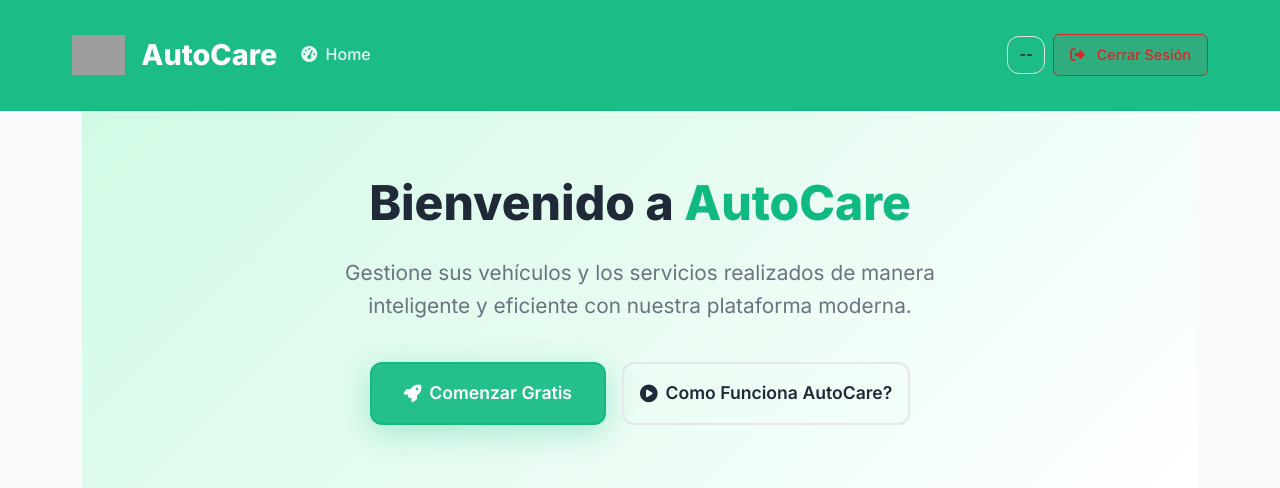
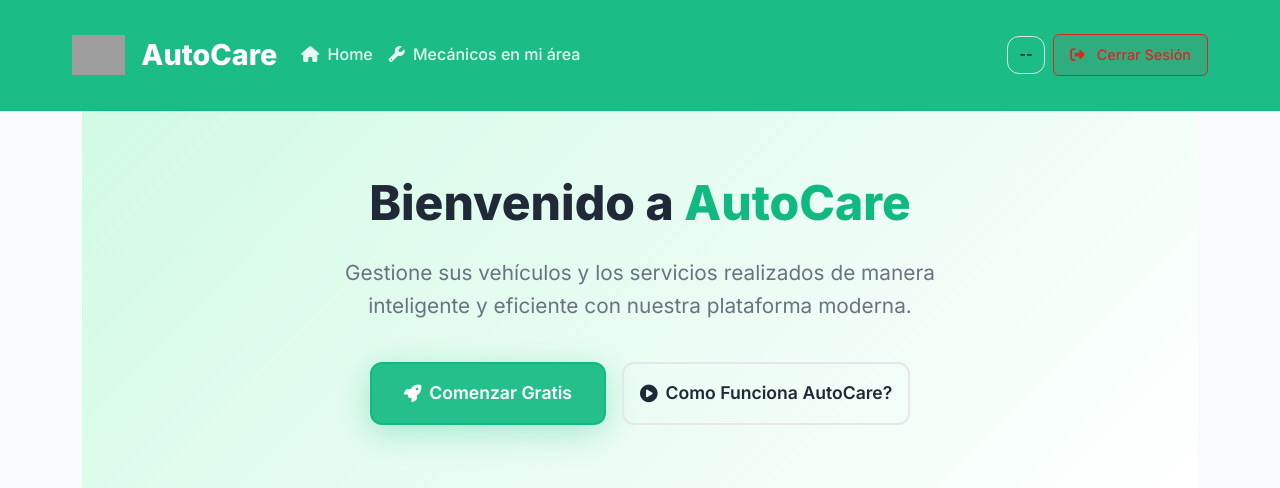
Before and after one commit to d75324/autocare3DO, a Django app: page / in a window 1280 px wide. Shown: the top 488 px of the page. Run offline with Django 5.2, Linux system fonts and the light colour scheme; the visitor is signed in with stand-in values (Sample User, id 1); data comes from the database, SQL or seed files in the repository; data that the repository does not hold is empty; grey boxes are pictures that could not be loaded.

```diff
--- a/templates/navbar.html
+++ b/templates/navbar.html
@@ -12,7 +12,12 @@
 
   <div class="container-fluid" style="max-width: 1200px; margin: 0 auto; padding: 0 2rem;">
     <!-- Logo -->
-    <a class="navbar-brand d-flex align-items-center" href="{% if user.is_authenticated %}{% url 'profile' %}{% else %}{% url 'home' %}{% endif %}">
+    <a class="navbar-brand d-flex align-items-center" href="
+    {% if user.is_authenticated %}
+    	{% url 'profile' %}
+    {% else %}{% url 'home' %}
+    	{% endif %}
+    ">
       <img src="{% static 'your_app/img/logoautos.png' %}" alt="AutoCare" style="height: 40px; margin-right: 0.5rem;" onerror="this.style.display='none'; this.nextElementSibling.style.display='inline';">
       <i class="fas fa-car" style="display: none;"></i>
       <span class="navbar-brand-text">AutoCare</span>
@@ -27,43 +32,26 @@
     <div class="collapse navbar-collapse" id="navbarNav">
       <ul class="navbar-nav me-auto">
         {% if user.is_authenticated %}
+          <!-- Inicio/Home para todos los usuarios autenticados -->
           <li class="nav-item">
             <a class="nav-link" href="{% url 'profile' %}">
-              <i class="fas fa-tachometer-alt me-1"></i>
+              <i class="fas fa-home me-1"></i>
               Home
             </a>
           </li>
-          <!-- Add more authenticated navigation items here -->
+
+          <!-- SOLO visible si está autenticado Y es particular -->
           {% if user.profile.is_particular %}
-            <!--
             <li class="nav-item">
-              <a class="nav-link" href="#">
-                <i class="fas fa-car me-1"></i>
-                Mis Vehículos
+              <a class="nav-link" href="{% url 'mechanics' %}">
+                <i class="fas fa-wrench me-1"></i>
+                Mecánicos en mi área
               </a>
             </li>
-            <li class="nav-item">
-              <a class="nav-link" href="#">
-                <i class="fas fa-tools me-1"></i>
-                Servicios
-              </a>
-            </li> -->
-          {% elif user.profile.is_mechanic %}
-          <!--
-          <li class="nav-item">
-              <a class="nav-link" href="#">
-                <i class="fas fa-wrench me-1"></i>
-                Trabajos
-              </a>
-            </li>
-            <li class="nav-item">
-              <a class="nav-link" href="#">
-                <i class="fas fa-users me-1"></i>
-                Clientes
-              </a>
-            </li>-->
           {% endif %}
+
         {% else %}
+          <!-- Menú para visitantes sin autenticar -->
           <li class="nav-item">
             <a class="nav-link" href="{% url 'home' %}">
               <i class="fas fa-home me-1"></i>
@@ -79,11 +67,11 @@
           <li class="nav-item">
             <a class="nav-link smooth-scroll" href="#benefits">
               <i class="fas fa-question-circle me-1"></i>
-              ¿Por que AutoCare?
+              ¿Por qué AutoCare?
             </a>
           </li>
           <li class="nav-item">
-            <a class="nav-link smooth-scroll" href="{% url 'mechanics' %}">
+            <a class="nav-link" href="{% url 'mechanics' %}">
               <i class="fas fa-wrench me-1"></i>
                 Mecanicos
             </a>
@@ -91,24 +79,14 @@
         {% endif %}
       </ul>
 
-
-
-
-
-
-
       <!-- Right side buttons -->
       <div class="d-flex align-items-center gap-2">
         {% if user.is_authenticated %}
-
-    <!-- Country Code Badge (Recuadro del País) -->
+          <!-- Country Code Badge -->
           <div class="country-badge border rounded px-2 py-1 d-inline-flex align-items-center justify-content-center text-uppercase fw-bold"
                title="País: {{ user.profile.country.name|default:'No especificado' }}"
                style="font-size: 0.85rem; letter-spacing: 0.5px; height: 38px; min-width: 38px;">
-
-      <!-- Mostramos las 2 letras del código de país (.code) o '--' si es None/vacío -->
             {{ user.profile.country.code|default:"--" }}
-
           </div>
 
           <!-- Logout button -->
@@ -132,11 +110,6 @@
           </a>
         {% endif %}
       </div>
-
-
-
-
-
 
     </div>
   </div>
@@ -362,6 +335,22 @@
       margin-top: 0.5rem;
     }
   }
+
+  /* VER: para navbar oscuro */
+  /*
+  .navbar-dark .country-badge {
+  color: #ffffff;
+  border-color: rgba(255, 255, 255, 0.3) !important;
+  background-color: rgba(255, 255, 255, 0.05);
+}
+  */
+
+/* VER: para navbar claro */
+.navbar-light .country-badge {
+  color: #333333;
+  border-color: #cccccc !important;
+  background-color: #f8f9fa;
+}
 </style>
 
 <script>
```
Lines whose indentation alone changed are shown as unchanged.
